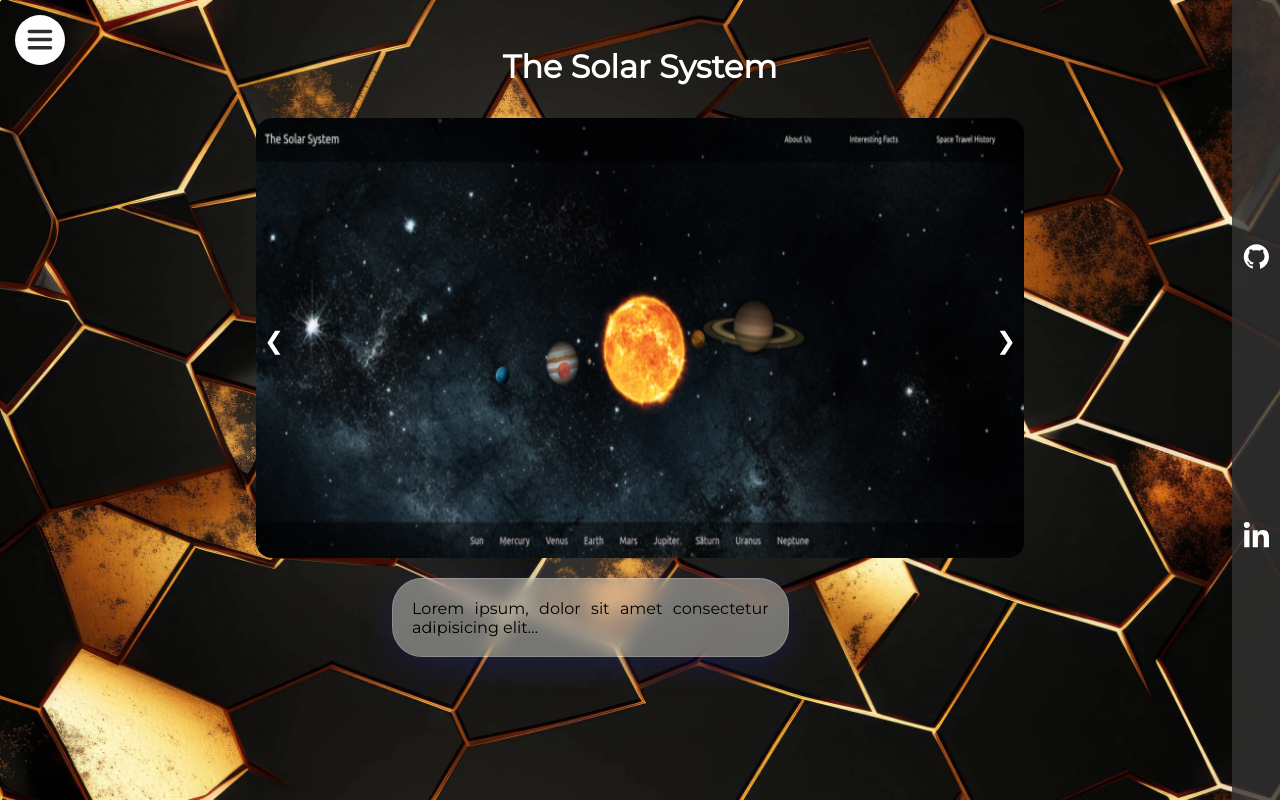
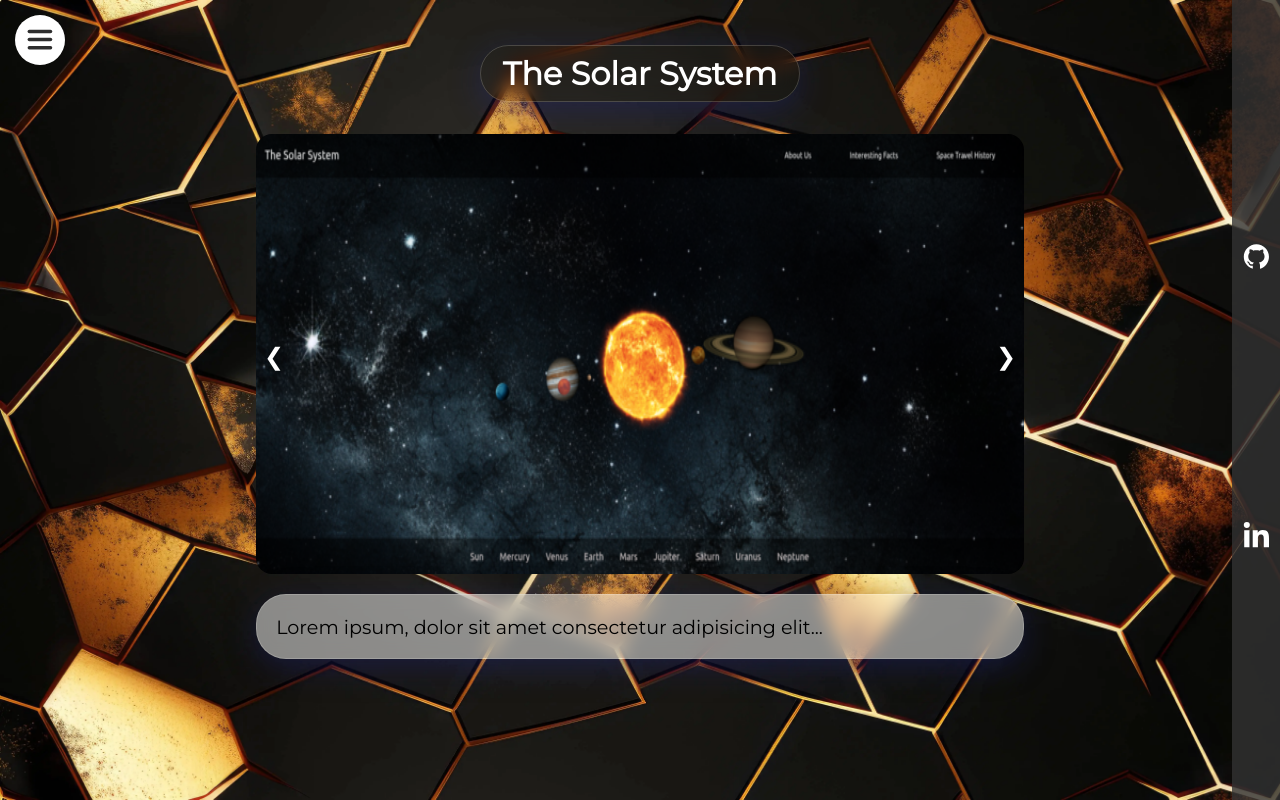
Before and after one commit to rasvanstan/portfolio, a React (Vite) app: page /#/projects in a window 1280 px wide. Built offline with nearby package versions, Linux system fonts and the light colour scheme.

Commit message:
carrousel finished

```diff
--- a/src/components/Home.jsx
+++ b/src/components/Home.jsx
@@ -60,7 +60,7 @@ function Home() {
           />
         </div>
 
-        <p style={{ width: '80%', marginTop: '50px' }}>
+        <p style={{ width: '80%', padding: '1.2rem', fontSize: '1.2rem', backgroundColor: 'transparent', opacity: 1, color: 'black', background: 'rgba(255, 255, 255, 0.4)', boxShadow: '0 8px 32px 0 rgba(31, 38, 135, 0.37)', backdropFilter: 'blur(8.5px)', WebkitBackdropFilter: 'blur(6.5px)', borderRadius: '30px', border: '1px solid rgba(255, 255, 255, 0.18)', textAlign: 'justify', marginTop: '50px' }}>
           Exploring the world of
           <span className = "web-dev">
            Web Development
--- a/src/components/MyProjects.jsx
+++ b/src/components/MyProjects.jsx
@@ -62,14 +62,14 @@ function MyProjects() {
                             <img
                                 src={project.imgSrc}
                                 alt={project.title}
-                                className="carousel-image" // Add class name here
+                                className="carousel-image"
                             />
                         </div>
                     ))}
                     <button onClick={handleNext} className="next">&#10095;</button>
                 </div>
                 <div className="text">
-                    <p className='paragraph-text'>{projects[currentSlide].text}</p>
+                    <div className='paragraph-text' style ={{background:'none'}}>{projects[currentSlide].text}</div>
                 </div>
             </div>
         </div>
--- a/src/styles/Home.css
+++ b/src/styles/Home.css
@@ -48,7 +48,7 @@
     background-color: transparent;
     opacity: 1;
     color: black;
-    background: rgba(255, 255, 255, 0.4);
+    background: rgba(255, 255, 255, 0.50);
     box-shadow: 0 8px 32px 0 rgba(31, 38, 135, 0.37);
     backdrop-filter: blur(8.5px);
     -webkit-backdrop-filter: blur(6.5px);
--- a/src/styles/MyProjects.css
+++ b/src/styles/MyProjects.css
@@ -57,7 +57,19 @@
 .text {
   margin-top: 1rem;
   text-align: center;
-  color: white;
+  width: 60%;
+  padding: 1.2rem;
+  font-size: 1.2rem;
+  background-color: transparent;
+  opacity: 1;
+  color: black;
+  background: rgba(255, 255, 255, 0.5);
+  box-shadow: 0 8px 32px 0 rgba(31, 38, 135, 0.37);
+  backdrop-filter: blur(8.5px);
+  -webkit-backdrop-filter: blur(6.5px);
+  border-radius: 30px;
+  border: 1px solid rgba(255, 255, 255, 0.18);
+  text-align: justify;
 }
 
 .text h1 {
@@ -71,5 +83,16 @@
 .project-title {
   margin-bottom:2rem;
   margin-top: -6rem;
-
+  width: 25vw;
+  padding: 0.5rem;
+  background-color: transparent;
+  opacity: 1;
+  color: white;
+  background: rgba(255, 255, 255, 0);
+  box-shadow: 0 8px 32px 0 rgba(31, 38, 135, 0.37);
+  backdrop-filter: blur(8.5px);
+  -webkit-backdrop-filter: blur(6.5px);
+  border-radius: 30px;
+  border: 1px solid rgba(255, 255, 255, 0.18);
+  text-align: center;
 }
```
